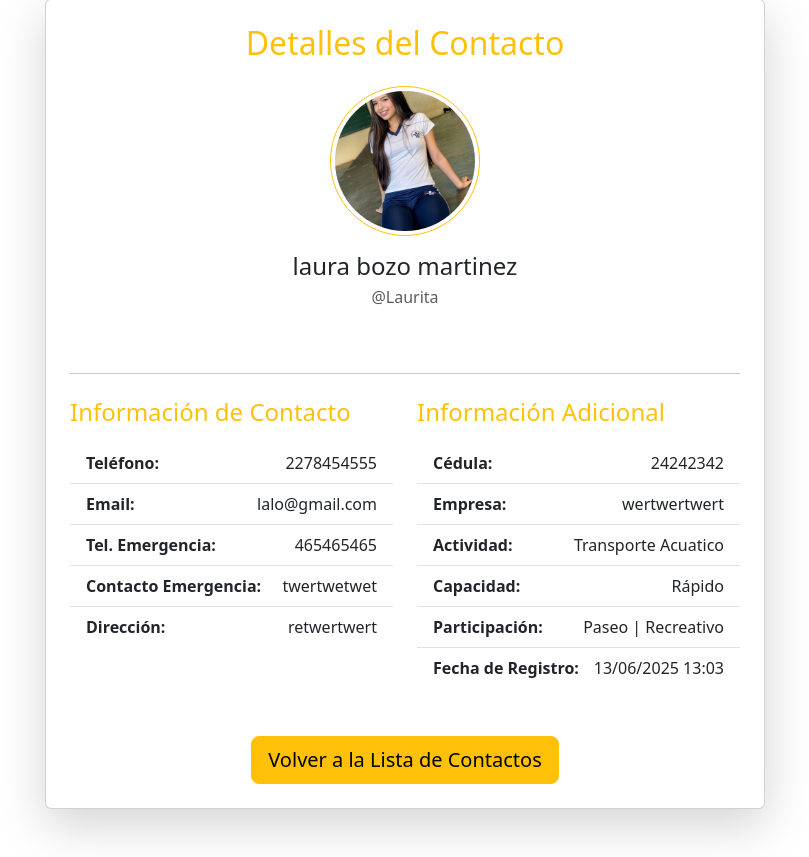
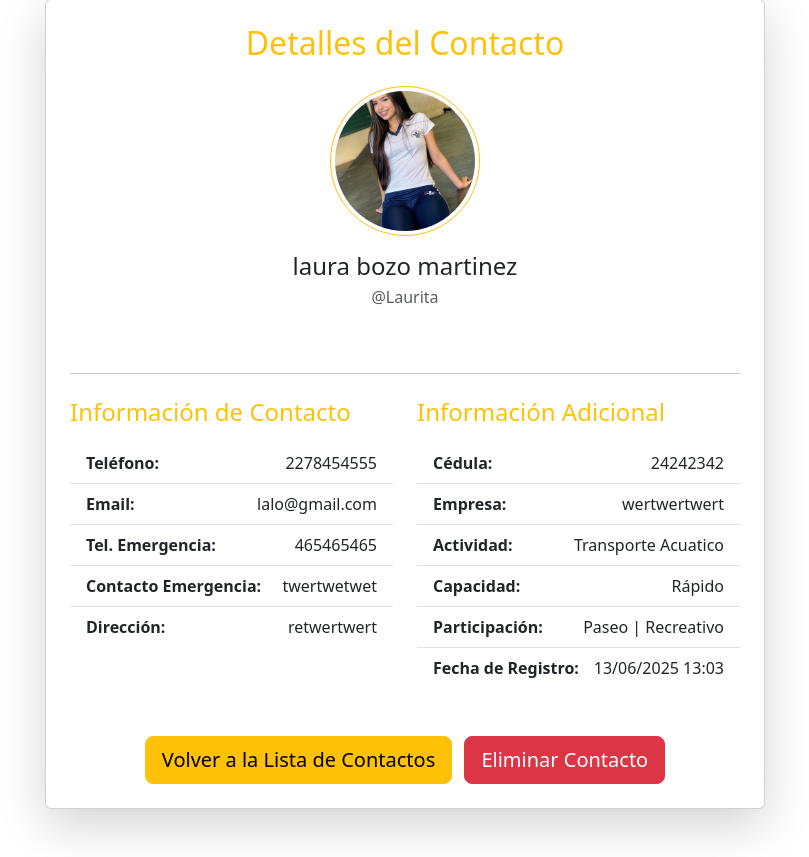
Before and after one commit to kerm1977/flask, a Flask app: page /contactos/ver_detalle/1 in a window 1280 px wide. Shown: the part 105-962 px from the top of the page, without its empty margins (235-1044 px from the left). Run offline with Flask 3, Linux system fonts and the light colour scheme; a user stored in the database is signed in.

```diff
--- a/contactos.py
+++ b/contactos.py
@@ -1,4 +1,4 @@
-from flask import Blueprint, render_template, session, redirect, url_for, flash, current_app
+from flask import Blueprint, render_template, session, redirect, url_for, flash, current_app, request
 from models import db, User # Importa db y User de models.py
 
 # Creamos un Blueprint para organizar las rutas relacionadas con contactos
@@ -28,8 +28,6 @@ def ver_detalle(user_id):
     # Si hay un avatar_url, construimos la URL estática
     avatar_url = None
     if user.avatar_url:
-        # Usamos current_app para acceder a la configuración de la app en un blueprint
-        # Esto es necesario porque url_for('static') requiere el contexto de la aplicación
         with current_app.app_context():
             avatar_url = url_for('static', filename=user.avatar_url)
     else:
@@ -37,3 +35,26 @@ def ver_detalle(user_id):
             avatar_url = url_for('static', filename='images/defaults/default_avatar.png')
 
     return render_template('detalle_contactos.html', user=user, avatar_url=avatar_url)
+
+@contactos_bp.route('/eliminar_contacto/<int:user_id>', methods=['POST'])
+def eliminar_contacto(user_id):
+    if 'logged_in' not in session or not session['logged_in']:
+        flash('Por favor, inicia sesión para realizar esta acción.', 'info')
+        return redirect(url_for('login'))
+
+    user_to_delete = User.query.get_or_404(user_id)
+
+    # Opcional: Para evitar que un usuario se autoelimine o para control de roles
+    # if user_to_delete.username == session['username']:
+    #     flash('No puedes eliminar tu propia cuenta desde aquí.', 'warning')
+    #     return redirect(url_for('contactos.ver_detalle', user_id=user_id))
+
+    try:
+        db.session.delete(user_to_delete)
+        db.session.commit()
+        flash(f'El usuario "{user_to_delete.username}" ha sido eliminado exitosamente.', 'success')
+        return redirect(url_for('contactos.ver_contactos')) # Redirige a la lista de contactos
+    except Exception as e:
+        db.session.rollback()
+        flash(f'Error al eliminar el usuario: {e}', 'danger')
+        return redirect(url_for('contactos.ver_detalle', user_id=user_id))
--- a/templates/detalle_contactos.html
+++ b/templates/detalle_contactos.html
@@ -102,12 +102,37 @@
                 </div>
 
                 <div class="text-center mt-4">
-                    <a href="{{ url_for('contactos.ver_contactos') }}" class="btn btn-warning btn-lg">
+                    <a href="{{ url_for('contactos.ver_contactos') }}" class="btn btn-warning btn-lg me-2">
                         Volver a la Lista de Contactos
                     </a>
+                    <button type="button" class="btn btn-danger btn-lg" data-bs-toggle="modal" data-bs-target="#confirmDeleteModal">
+                        Eliminar Contacto
+                    </button>
                 </div>
             </div>
         </div>
     </div>
 </div>
+
+<div class="modal fade" id="confirmDeleteModal" tabindex="-1" aria-labelledby="confirmDeleteModalLabel" aria-hidden="true">
+    <div class="modal-dialog">
+        <div class="modal-content">
+            <div class="modal-header bg-danger text-white">
+                <h5 class="modal-title" id="confirmDeleteModalLabel">Confirmar Eliminación</h5>
+                <button type="button" class="btn-close btn-close-white" data-bs-dismiss="modal" aria-label="Close"></button>
+            </div>
+            <div class="modal-body">
+                <p>¿Estás seguro de que deseas eliminar a **{{ user.nombre }} {{ user.primer_apellido }}** (@{{ user.username }})?</p>
+                <p>Esta acción no se puede deshacer.</p>
+            </div>
+            <div class="modal-footer">
+                <button type="button" class="btn btn-secondary" data-bs-dismiss="modal">Cancelar</button>
+                <form action="{{ url_for('contactos.eliminar_contacto', user_id=user.id) }}" method="POST" class="d-inline">
+                    <button type="submit" class="btn btn-danger">Sí, Eliminar</button>
+                </form>
+            </div>
+        </div>
+    </div>
+</div>
+
 {% endblock %}
```
Also changed, not shown: db.db, static/uploads/avatars/493287657_1150103587160579_3351795121086836456_n.jpg (added).
